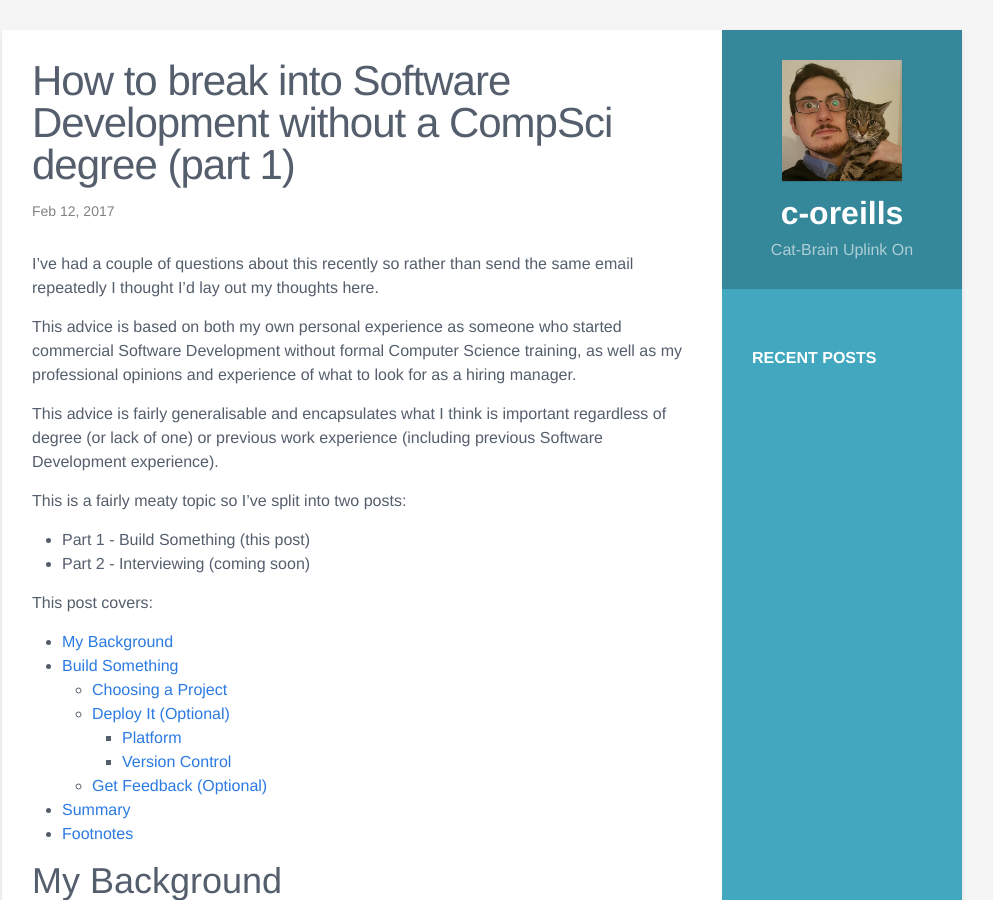
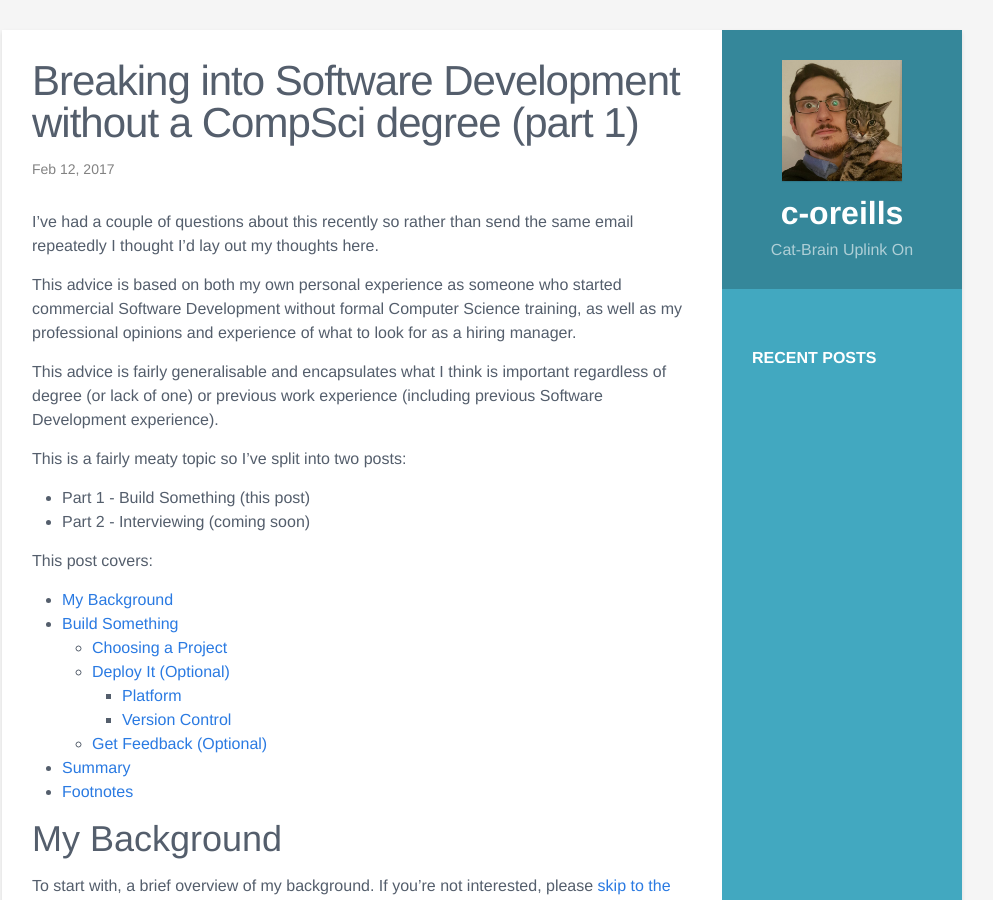
Before and after one commit to c-oreills/c-oreills-staging, a Jekyll site: the page built from _posts/2017-02-12-breaking-into-software-without-a-compsci-degree-part-1.md, in a window 1280 px wide and 900 px high. Shown: the whole window, without its empty margins (158-1151 px from the left). Built offline with Jekyll 4.4.1, drawn with Linux system fonts in a browser that asks for light colours; comment, search, counter and statistics services are not loaded.

Commit message:
Shorten title of breaking into software

```diff
--- a/_posts/2017-02-12-breaking-into-software-without-a-compsci-degree-part-1.md
+++ b/_posts/2017-02-12-breaking-into-software-without-a-compsci-degree-part-1.md
@@ -1,6 +1,6 @@
 ---
 layout: post
-title: "How to break into Software Development without a CompSci degree (part 1)"
+title: "Breaking into Software Development without a CompSci degree (part 1)"
 ---
 
 
```
